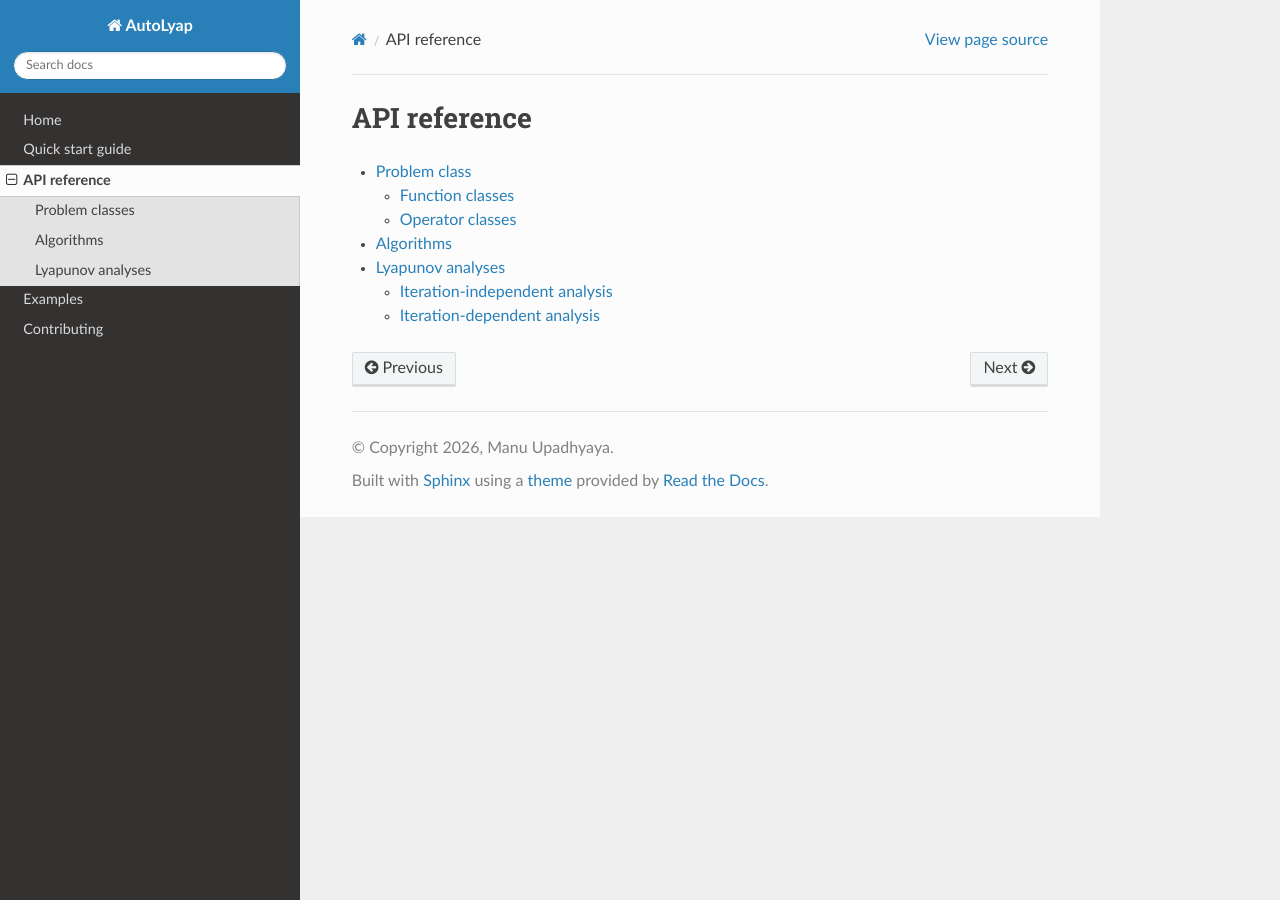
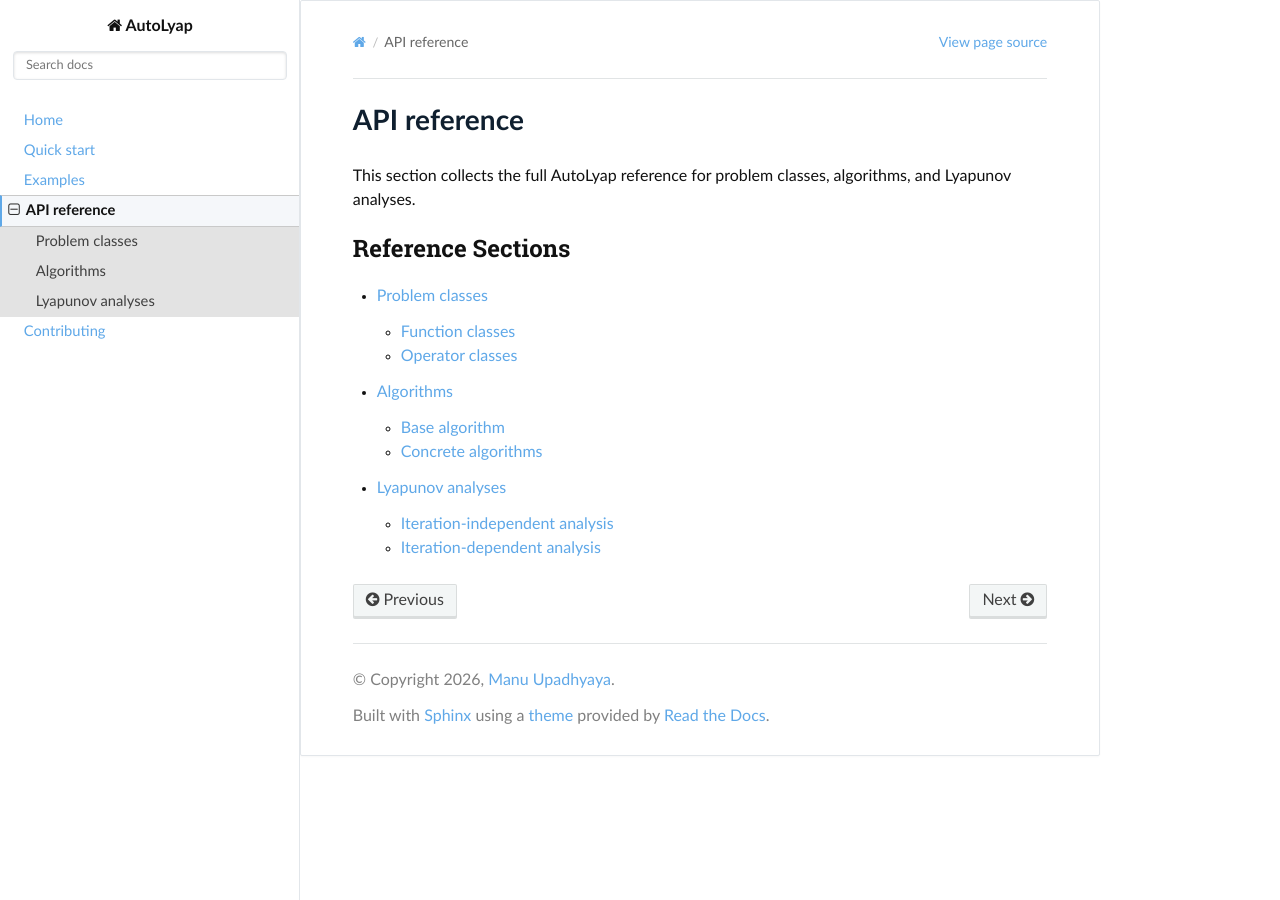
Before and after one commit to AutoLyap/AutoLyap, a Sphinx documentation site: the page built from docs/source/api_reference.md, in a window 1280 px wide. Built offline with Sphinx 7.4.7 and the Read the Docs theme 3.1.0, drawn with Linux system fonts in a browser that asks for light colours; the version number could not be read and is left out.

Commit message:
Polish docs UX and navigation

````diff
--- /dev/null
+++ b/docs/source/_static/copybutton.js
@@ -0,0 +1,88 @@
+(() => {
+  const COPY_BUTTON_CLASS = "copy-code-button";
+  const WRAPPER_CLASS = "copyable-code-block";
+
+  function setCopiedState(button, text) {
+    button.textContent = text;
+    button.classList.add("copied");
+    window.setTimeout(() => {
+      button.textContent = "Copy";
+      button.classList.remove("copied");
+    }, 1400);
+  }
+
+  function fallbackCopy(text) {
+    const ta = document.createElement("textarea");
+    ta.value = text;
+    ta.setAttribute("readonly", "");
+    ta.style.position = "fixed";
+    ta.style.top = "-1000px";
+    ta.style.left = "-1000px";
+    document.body.appendChild(ta);
+    ta.select();
+    const ok = document.execCommand("copy");
+    document.body.removeChild(ta);
+    return ok;
+  }
+
+  async function copyText(text, button) {
+    try {
+      if (navigator.clipboard && navigator.clipboard.writeText) {
+        await navigator.clipboard.writeText(text);
+        setCopiedState(button, "Copied");
+        return;
+      }
+      const ok = fallbackCopy(text);
+      setCopiedState(button, ok ? "Copied" : "Failed");
+    } catch (_err) {
+      const ok = fallbackCopy(text);
+      setCopiedState(button, ok ? "Copied" : "Failed");
+    }
+  }
+
+  function ensureWrapper(pre) {
+    if (pre.parentElement && pre.parentElement.classList.contains(WRAPPER_CLASS)) {
+      return pre.parentElement;
+    }
+    const wrapper = document.createElement("div");
+    wrapper.className = WRAPPER_CLASS;
+    pre.parentNode.insertBefore(wrapper, pre);
+    wrapper.appendChild(pre);
+    return wrapper;
+  }
+
+  function attachCopyButtons() {
+    const blocks = document.querySelectorAll(
+      ".rst-content div.highlight pre, .rst-content pre.literal-block"
+    );
+    blocks.forEach((pre) => {
+      if (!(pre instanceof HTMLElement) || pre.dataset.copyButtonBound === "1") {
+        return;
+      }
+      pre.dataset.copyButtonBound = "1";
+
+      const wrapper = ensureWrapper(pre);
+      if (wrapper.querySelector(`:scope > .${COPY_BUTTON_CLASS}`)) {
+        return;
+      }
+
+      const button = document.createElement("button");
+      button.type = "button";
+      button.className = COPY_BUTTON_CLASS;
+      button.textContent = "Copy";
+      button.setAttribute("aria-label", "Copy code to clipboard");
+      button.addEventListener("click", () => {
+        const text = pre.innerText.replace(/\u00a0/g, " ");
+        copyText(text, button);
+      });
+
+      wrapper.appendChild(button);
+    });
+  }
+
+  if (document.readyState === "loading") {
+    document.addEventListener("DOMContentLoaded", attachCopyButtons);
+  } else {
+    attachCopyButtons();
+  }
+})();
--- a/docs/source/_static/custom.css
+++ b/docs/source/_static/custom.css
@@ -1,3 +1,227 @@
+/* Black-and-white professional palette */
+:root {
+  --nord-bg: #ffffff;
+  --nord-surface: #ffffff;
+  --nord-sidebar: #ffffff;
+  --nord-sidebar-strong: #ffffff;
+  --nord-text: #111111;
+  --nord-muted: #666666;
+  --nord-accent: #000000;
+  --nord-accent-soft: #f5f7fa;
+  --nord-border: #e2e6ea;
+  --nord-code-bg: #f7f7f7;
+  --nord-code-text: #111111;
+  --nord-shadow: 0 1px 2px rgba(0, 0, 0, 0.03);
+  --link-color: #5fa8e8;
+  --link-hover: #3f8fd3;
+}
+
+body.wy-body-for-nav {
+  background: var(--nord-bg);
+  color: var(--nord-text);
+  font-family: "Lato", "Avenir Next", "Segoe UI", "Helvetica Neue", sans-serif;
+  line-height: 1.58;
+}
+
+.wy-nav-side {
+  background: var(--nord-sidebar);
+  border-right: 1px solid var(--nord-border);
+}
+
+.wy-side-nav-search {
+  background: var(--nord-sidebar-strong) !important;
+  color: var(--nord-text);
+}
+
+.wy-side-nav-search > a,
+.wy-side-nav-search > a:visited {
+  color: var(--nord-text);
+  font-weight: 600;
+}
+
+.wy-side-nav-search input[type="text"] {
+  border-radius: 4px;
+  border: 1px solid var(--nord-border);
+  background: #ffffff;
+  color: var(--nord-text);
+}
+
+.wy-side-nav-search input[type="text"]::placeholder {
+  color: #777777;
+}
+
+.wy-side-nav-search input[type="text"]:focus {
+  border-color: var(--link-color);
+  box-shadow: 0 0 0 2px rgba(95, 168, 232, 0.2);
+}
+
+.wy-menu-vertical a {
+  color: var(--nord-text);
+  font-size: 0.92rem;
+  font-weight: 500;
+  transition: color 0.2s ease, background-color 0.2s ease, border-color 0.2s ease;
+}
+
+.wy-menu-vertical a:hover {
+  background: #f7f9fb;
+  color: #0f1f2f;
+}
+
+.wy-menu-vertical li.current > a,
+.wy-menu-vertical li.toctree-l1.current > a {
+  background: var(--nord-accent-soft);
+  color: var(--nord-text);
+  border-left: 2px solid var(--link-color);
+  font-weight: 600;
+}
+
+.wy-nav-content-wrap {
+  background: transparent;
+}
+
+.wy-nav-content {
+  background: var(--nord-surface);
+  border: 1px solid var(--nord-border);
+  border-radius: 2px;
+  box-shadow: var(--nord-shadow);
+}
+
+.wy-breadcrumbs,
+.wy-breadcrumbs a {
+  color: var(--nord-muted);
+  font-size: 0.88rem;
+}
+
+.wy-nav-top {
+  background: #ffffff;
+  border-bottom: 1px solid var(--nord-border);
+}
+
+.wy-nav-top a {
+  color: var(--nord-text);
+}
+
+.wy-nav-top i {
+  color: var(--nord-text);
+}
+
+.rst-content {
+  color: var(--nord-text);
+  font-size: 16px;
+}
+
+.rst-content h1,
+.rst-content h2,
+.rst-content h3,
+.rst-content h4,
+.rst-content h5,
+.rst-content h6 {
+  color: #0f1f2f;
+  font-family: "Lato", "Avenir Next", "Segoe UI", "Helvetica Neue", sans-serif;
+  letter-spacing: 0.003em;
+  font-weight: 600;
+  line-height: 1.3;
+}
+
+.rst-content a,
+a.reference {
+  color: var(--link-color);
+  text-decoration-color: rgba(95, 168, 232, 0.55);
+  text-decoration-thickness: 1px;
+  text-underline-offset: 2px;
+}
+
+.rst-content a:hover,
+a.reference:hover {
+  color: var(--link-hover);
+}
+
+.rst-content code.literal,
+.rst-content tt.literal {
+  background: var(--nord-code-bg);
+  color: var(--nord-code-text);
+  border: 1px solid var(--nord-border);
+  border-radius: 2px;
+  padding: 0.08em 0.28em;
+  font-size: 0.92em;
+}
+
+.rst-content div[class^="highlight"],
+.rst-content pre.literal-block {
+  background: var(--nord-code-bg);
+  border: 1px solid var(--nord-border);
+  border-radius: 3px;
+}
+
+.copyable-code-block {
+  position: relative;
+}
+
+.copyable-code-block > pre {
+  margin-top: 0;
+  padding-top: 2rem;
+}
+
+.copy-code-button {
+  position: absolute;
+  top: 0.45rem;
+  right: 0.45rem;
+  border: 1px solid var(--nord-border);
+  background: #ffffff;
+  color: var(--nord-muted);
+  border-radius: 3px;
+  font-size: 0.72rem;
+  line-height: 1;
+  padding: 0.3rem 0.5rem;
+  cursor: pointer;
+}
+
+.copy-code-button:hover {
+  color: var(--nord-text);
+  border-color: #c2ccd6;
+}
+
+.copy-code-button:focus-visible {
+  outline: 2px solid rgba(95, 168, 232, 0.45);
+  outline-offset: 1px;
+}
+
+.copy-code-button.copied {
+  color: #2f80be;
+  border-color: #a7cae7;
+}
+
+.rst-content table.docutils,
+.rst-content table.docutils th,
+.rst-content table.docutils td {
+  border-color: var(--nord-border);
+}
+
+.rst-content table.docutils thead th {
+  background: #f7f9fb;
+  color: var(--nord-text);
+  font-weight: 700;
+}
+
+.rst-content table.docutils td,
+.rst-content table.docutils th {
+  padding: 0.48rem 0.6rem;
+}
+
+.rst-content blockquote {
+  border-left: 2px solid #d5dce3;
+  background: #fafbfd;
+  color: #44515e;
+}
+
+.rst-content .admonition,
+.rst-content .note,
+.rst-content .warning,
+.rst-content .tip {
+  border-radius: 3px;
+  border-width: 1px;
+}
+
 /* Reduce padding/margins on cross-reference code to keep generic types compact. */
 code.xref.py,
 a code.xref.py {
@@ -11,3 +235,20 @@ code.xref.py .pre {
   padding: 0;
   margin: 0;
 }
+
+.wy-side-nav-search .sidebar-version {
+  margin-top: 0.35rem;
+  margin-bottom: 0.75rem;
+  font-size: 0.76rem;
+  color: var(--nord-muted);
+  letter-spacing: 0.06em;
+  text-transform: uppercase;
+}
+
+@media (max-width: 768px) {
+  .wy-nav-content {
+    border: 0;
+    border-radius: 0;
+    box-shadow: none;
+  }
+}
--- /dev/null
+++ b/docs/source/_templates/footer.html
@@ -0,0 +1,27 @@
+{% extends "!footer.html" %}
+
+{% block contentinfo %}
+  <p>
+  {%- if show_copyright %}
+    {%- set copyright_year = copyright.split(',')[0] | trim %}
+    &#169; Copyright {{ copyright_year }},
+    <a href="https://manuupadhyaya.github.io/">Manu Upadhyaya</a>.
+  {%- endif %}
+
+  {%- if build_id and build_url %}
+    <span class="build">
+      {%- trans %}Build{% endtrans -%}
+      <a href="{{ build_url }}">{{ build_id }}</a>.
+    </span>
+  {%- elif commit %}
+    <span class="commit">
+      {%- trans %}Revision{% endtrans %} <code>{{ commit }}</code>.
+    </span>
+  {%- endif %}
+  {%- if last_updated %}
+    <span class="lastupdated">
+      {%- trans last_updated=last_updated|e %}Last updated on {{ last_updated }}.{% endtrans %}
+    </span>
+  {%- endif -%}
+  </p>
+{% endblock %}
--- /dev/null
+++ b/docs/source/_templates/layout.html
@@ -0,0 +1,26 @@
+{% extends "!layout.html" %}
+
+{% block sidebartitle %}
+{%- set _logo_url = logo_url|default(pathto('_static/' + (logo or ""), 1)) %}
+{%- set _root_doc = root_doc|default(master_doc) %}
+<a href="{{ pathto(_root_doc) }}"{% if not theme_logo_only %} class="icon icon-home"{% endif %}>
+  {% if not theme_logo_only %}{{ project }}{% endif %}
+  {%- if logo or logo_url %}
+    <img src="{{ _logo_url }}" class="logo" alt="{{ _('Logo') }}"/>
+  {%- endif %}
+</a>
+{%- if release %}
+<div class="sidebar-version">v{{ release }}</div>
+{%- endif %}
+
+{%- if READTHEDOCS or DEBUG %}
+  {%- if theme_version_selector or theme_language_selector %}
+    <div class="switch-menus">
+      <div class="version-switch"></div>
+      <div class="language-switch"></div>
+    </div>
+  {%- endif %}
+{%- endif %}
+
+{%- include "searchbox.html" %}
+{% endblock %}
--- a/docs/source/api_reference.md
+++ b/docs/source/api_reference.md
@@ -1,17 +1,12 @@
 # API reference
 
-- {doc}`Problem class <problem_class>`
-  - {doc}`Function classes <function_classes>`
-  - {doc}`Operator classes <operator_classes>`
-
-- {doc}`Algorithms <algorithms>`
-- {doc}`Lyapunov analyses <lyapunov_analyses>`
-  - {doc}`Iteration-independent analysis <iteration_independent_analysis>`
-  - {doc}`Iteration-dependent analysis <iteration_dependent_analysis>`
+This section collects the full AutoLyap reference for problem classes,
+algorithms, and Lyapunov analyses.
 
 ```{toctree}
-:hidden:
 :maxdepth: 2
+:caption: Reference Sections
+:titlesonly:
 
 problem_class
 algorithms
--- a/docs/source/conf.py
+++ b/docs/source/conf.py
@@ -11,11 +11,13 @@ copyright = f"{date.today().year}, Manu Upadhyaya"
 
 root = Path(__file__).resolve().parents[2]
 release = (root / "VERSION").read_text(encoding="utf-8").strip()
+version = release
 
 sys.path.insert(0, os.path.abspath("../.."))
 
 extensions = [
     "sphinx.ext.autodoc",
+    "sphinx.ext.viewcode",
     "sphinx.ext.mathjax",
     "myst_parser",
 ]
@@ -26,12 +28,13 @@ autodoc_mock_imports = [
     "mosek.fusion.pythonic",
 ]
 
-templates_path = []
+templates_path = ["_templates"]
 exclude_patterns = []
 
 html_theme = "sphinx_rtd_theme"
 html_static_path = ["_static"]
 html_css_files = ["custom.css"]
+html_js_files = ["copybutton.js"]
 maximum_signature_line_length = 1
 toc_object_entries = True
 
--- a/docs/source/quick_start.md
+++ b/docs/source/quick_start.md
@@ -1,3 +1,3 @@
-# Quick start guide
+# Quick start
 
 _Coming soon._
````
Also changed, not shown: docs/source/index.md (+1 -1 lines).
